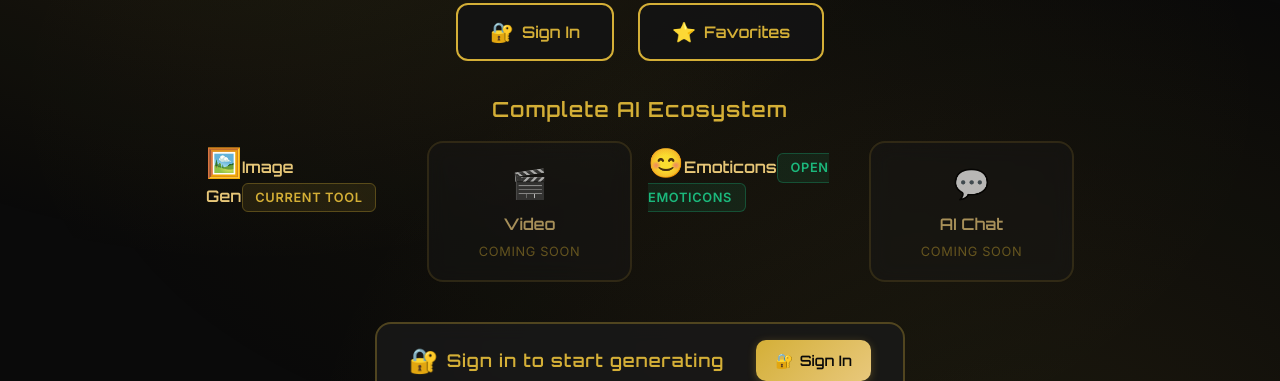
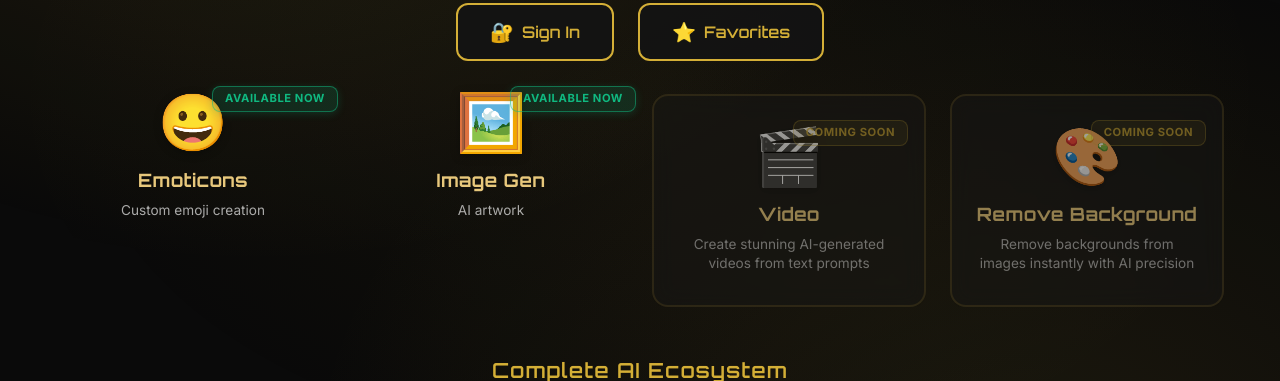
Before and after one commit to deepvortexia/deepvortexia-image-generator, a Next.js app: page / in a window 1280 px wide. Shown: the part 302-683 px from the top of the page. Built offline with nearby package versions, Linux system fonts and the light colour scheme; no server answers.

Commit message:
Add NavigationTabs component with hub-inspired styling
Co-authored-by: deepvortexia <251038152+deepvortexia@users.noreply.github.com>

```diff
--- a/app/page.tsx
+++ b/app/page.tsx
@@ -2,6 +2,7 @@
 
 import { useState, useEffect } from "react";
 import Header from "@/components/Header";
+import NavigationTabs from "@/components/NavigationTabs";
 import EcosystemCards from "@/components/EcosystemCards";
 import CreditsDisplay from "@/components/CreditsDisplay";
 import CompactSuggestions from "@/components/CompactSuggestions";
@@ -176,6 +177,8 @@ export default function Home() {
 
       <Header />
 
+      <NavigationTabs />
+
       <EcosystemCards />
 
       <CreditsDisplay />
--- /dev/null
+++ b/components/NavigationTabs.tsx
@@ -0,0 +1,327 @@
+import Link from "next/link";
+
+interface NavigationTab {
+  iconSymbol: string;
+  toolName: string;
+  toolDescription: string;
+  statusLabel: string;
+  isActive: boolean;
+  targetUrl?: string;
+}
+
+const navigationTabs: NavigationTab[] = [
+  {
+    iconSymbol: '😀',
+    toolName: 'Emoticons',
+    toolDescription: 'Custom emoji creation',
+    statusLabel: 'Available Now',
+    isActive: true,
+    targetUrl: 'https://emoticons.deepvortexai.art'
+  },
+  {
+    iconSymbol: '🖼️',
+    toolName: 'Image Gen',
+    toolDescription: 'AI artwork',
+    statusLabel: 'Available Now',
+    isActive: true,
+    targetUrl: '/' // Page actuelle
+  },
+  {
+    iconSymbol: '🎬',
+    toolName: 'Video',
+    toolDescription: 'Create stunning AI-generated videos from text prompts',
+    statusLabel: 'Coming Soon',
+    isActive: false
+  },
+  {
+    iconSymbol: '🎨',
+    toolName: 'Remove Background',
+    toolDescription: 'Remove backgrounds from images instantly with AI precision',
+    statusLabel: 'Coming Soon',
+    isActive: false
+  }
+];
+
+export default function NavigationTabs() {
+  return (
+    <nav className="navigation-tabs-section" role="navigation" aria-label="AI Tools Navigation">
+      <div className="navigation-tabs-container">
+        {navigationTabs.map((tab) => {
+          const isCurrentPage = tab.targetUrl === '/';
+
+          if (tab.isActive && tab.targetUrl) {
+            return (
+              <Link
+                key={tab.toolName}
+                href={tab.targetUrl}
+                className={`nav-tool-card ${isCurrentPage ? 'nav-tool-card-current' : 'nav-tool-card-available'}`}
+                aria-current={isCurrentPage ? 'page' : undefined}
+              >
+                <div className="nav-tool-content">
+                  {tab.statusLabel === 'Available Now' && (
+                    <span className="nav-status-badge nav-status-available" aria-label={tab.statusLabel}>
+                      {tab.statusLabel}
+                    </span>
+                  )}
+                  <span className="nav-tool-icon" aria-hidden="true">{tab.iconSymbol}</span>
+                  <div className="nav-tool-info">
+                    <span className="nav-tool-name">{tab.toolName}</span>
+                    <span className="nav-tool-description">{tab.toolDescription}</span>
+                  </div>
+                </div>
+              </Link>
+            );
+          }
+
+          return (
+            <div
+              key={tab.toolName}
+              className="nav-tool-card nav-tool-card-disabled"
+              aria-disabled="true"
+            >
+              <div className="nav-tool-content">
+                <span className="nav-status-badge nav-status-soon" aria-label={tab.statusLabel}>
+                  {tab.statusLabel}
+                </span>
+                <span className="nav-tool-icon" aria-hidden="true">{tab.iconSymbol}</span>
+                <div className="nav-tool-info">
+                  <span className="nav-tool-name">{tab.toolName}</span>
+                  <span className="nav-tool-description">{tab.toolDescription}</span>
+                </div>
+              </div>
+            </div>
+          );
+        })}
+      </div>
+
+      <style jsx>{`
+        .navigation-tabs-section {
+          padding: 1.5rem 1rem;
+          max-width: 1200px;
+          margin: 0 auto;
+          position: relative;
+          z-index: 10;
+        }
+
+        .navigation-tabs-container {
+          display: grid;
+          grid-template-columns: repeat(4, 1fr);
+          gap: 1.25rem;
+          max-width: 1200px;
+          margin: 0 auto;
+        }
+
+        .nav-tool-card {
+          display: flex;
+          flex-direction: column;
+          position: relative;
+          padding: 1.75rem 1.25rem;
+          background: rgba(26, 26, 26, 0.7);
+          border: 2px solid rgba(212, 175, 55, 0.2);
+          border-radius: 16px;
+          transition: all 0.3s ease;
+          backdrop-filter: blur(10px);
+          text-decoration: none;
+          cursor: default;
+          overflow: hidden;
+        }
+
+        .nav-tool-card::before {
+          content: '';
+          position: absolute;
+          top: 0;
+          left: 0;
+          right: 0;
+          bottom: 0;
+          background: radial-gradient(circle at center, rgba(212, 175, 55, 0.05) 0%, transparent 70%);
+          opacity: 0;
+          transition: opacity 0.3s ease;
+          pointer-events: none;
+        }
+
+        .nav-tool-card-current {
+          border-color: #D4AF37;
+          background: rgba(212, 175, 55, 0.08);
+          box-shadow: 0 4px 20px rgba(212, 175, 55, 0.25), inset 0 1px 0 rgba(212, 175, 55, 0.2);
+          cursor: default;
+        }
+
+        .nav-tool-card-current::before {
+          opacity: 1;
+        }
+
+        .nav-tool-card-available {
+          cursor: pointer;
+        }
+
+        .nav-tool-card-available:hover {
+          transform: translateY(-4px);
+          border-color: #E8C87C;
+          box-shadow: 0 8px 25px rgba(212, 175, 55, 0.3);
+        }
+
+        .nav-tool-card-available:hover::before {
+          opacity: 1;
+        }
+
+        .nav-tool-card-disabled {
+          opacity: 0.6;
+          cursor: not-allowed;
+        }
+
+        .nav-tool-content {
+          display: flex;
+          flex-direction: column;
+          align-items: center;
+          gap: 0.75rem;
+          position: relative;
+        }
+
+        .nav-status-badge {
+          position: absolute;
+          top: -0.5rem;
+          right: -0.5rem;
+          font-family: 'Inter', sans-serif;
+          font-size: 0.7rem;
+          font-weight: 700;
+          padding: 0.4rem 0.75rem;
+          border-radius: 8px;
+          text-transform: uppercase;
+          letter-spacing: 0.05em;
+          line-height: 1;
+          z-index: 1;
+        }
+
+        .nav-status-available {
+          background: rgba(16, 185, 129, 0.15);
+          color: #10b981;
+          border: 1.5px solid rgba(16, 185, 129, 0.5);
+          box-shadow: 0 2px 8px rgba(16, 185, 129, 0.2);
+        }
+
+        .nav-status-soon {
+          background: rgba(212, 175, 55, 0.1);
+          color: rgba(212, 175, 55, 0.8);
+          border: 1.5px solid rgba(212, 175, 55, 0.3);
+        }
+
+        .nav-tool-icon {
+          font-size: 3.5rem;
+          line-height: 1;
+          filter: drop-shadow(0 2px 4px rgba(0, 0, 0, 0.3));
+          margin-bottom: 0.25rem;
+        }
+
+        .nav-tool-card-current .nav-tool-icon {
+          filter: drop-shadow(0 0 8px rgba(212, 175, 55, 0.5)) drop-shadow(0 2px 4px rgba(0, 0, 0, 0.3));
+        }
+
+        .nav-tool-info {
+          display: flex;
+          flex-direction: column;
+          align-items: center;
+          gap: 0.5rem;
+          text-align: center;
+        }
+
+        .nav-tool-name {
+          font-family: 'Orbitron', sans-serif;
+          font-size: 1.15rem;
+          font-weight: 700;
+          color: #E8C87C;
+          letter-spacing: 0.02em;
+        }
+
+        .nav-tool-card-current .nav-tool-name {
+          color: #D4AF37;
+          text-shadow: 0 0 10px rgba(212, 175, 55, 0.4);
+        }
+
+        .nav-tool-description {
+          font-family: 'Inter', sans-serif;
+          font-size: 0.85rem;
+          line-height: 1.4;
+          color: rgba(255, 255, 255, 0.65);
+          max-width: 220px;
+        }
+
+        .nav-tool-card-current .nav-tool-description {
+          color: rgba(255, 255, 255, 0.75);
+        }
+
+        /* Tablet: 2 columns */
+        @media (max-width: 768px) {
+          .navigation-tabs-section {
+            padding: 1.25rem 1rem;
+          }
+
+          .navigation-tabs-container {
+            grid-template-columns: repeat(2, 1fr);
+            gap: 1rem;
+          }
+
+          .nav-tool-card {
+            padding: 1.5rem 1rem;
+          }
+
+          .nav-tool-icon {
+            font-size: 3rem;
+          }
+
+          .nav-tool-name {
+            font-size: 1.05rem;
+          }
+
+          .nav-tool-description {
+            font-size: 0.8rem;
+          }
+
+          .nav-status-badge {
+            font-size: 0.65rem;
+            padding: 0.35rem 0.65rem;
+          }
+        }
+
+        /* Mobile: 1 column */
+        @media (max-width: 480px) {
+          .navigation-tabs-section {
+            padding: 1rem 0.75rem;
+          }
+
+          .navigation-tabs-container {
+            grid-template-columns: 1fr;
+            gap: 0.875rem;
+          }
+
+          .nav-tool-card {
+            padding: 1.25rem 1rem;
+          }
+
+          .nav-tool-icon {
+            font-size: 2.75rem;
+          }
+
+          .nav-tool-name {
+            font-size: 1rem;
+          }
+
+          .nav-tool-description {
+            font-size: 0.75rem;
+            max-width: 280px;
+          }
+        }
+
+        /* Large screens: maintain max width */
+        @media (min-width: 1280px) {
+          .navigation-tabs-container {
+            gap: 1.5rem;
+          }
+
+          .nav-tool-card {
+            padding: 2rem 1.5rem;
+          }
+        }
+      `}</style>
+    </nav>
+  );
+}
```
